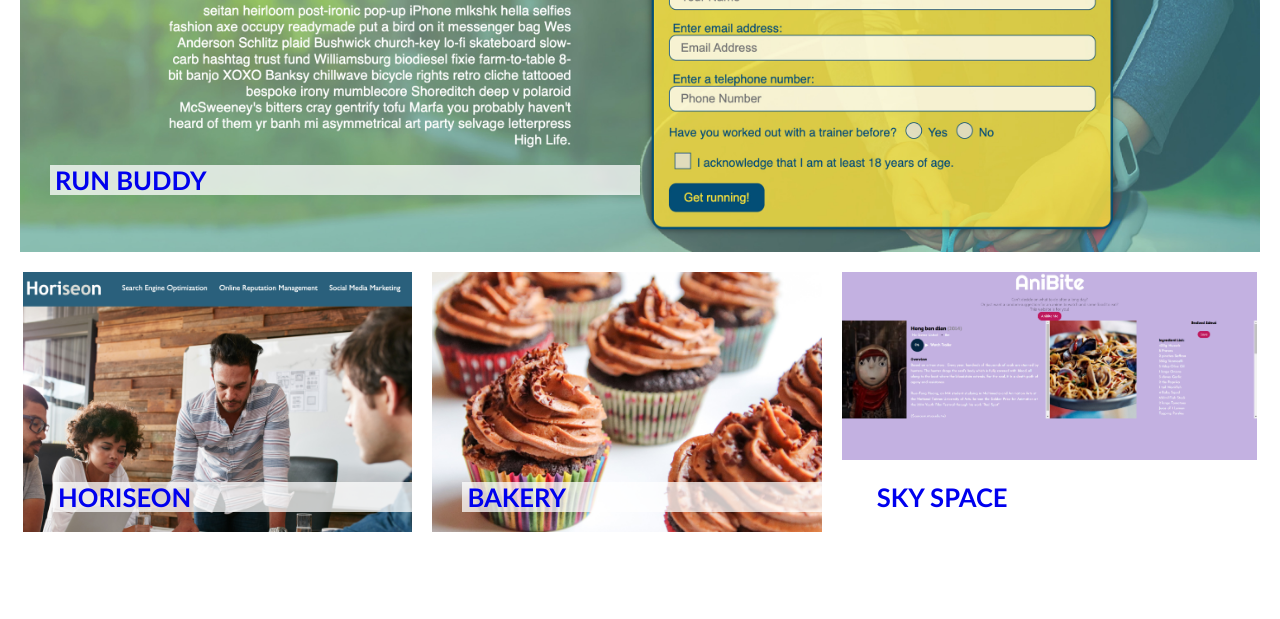
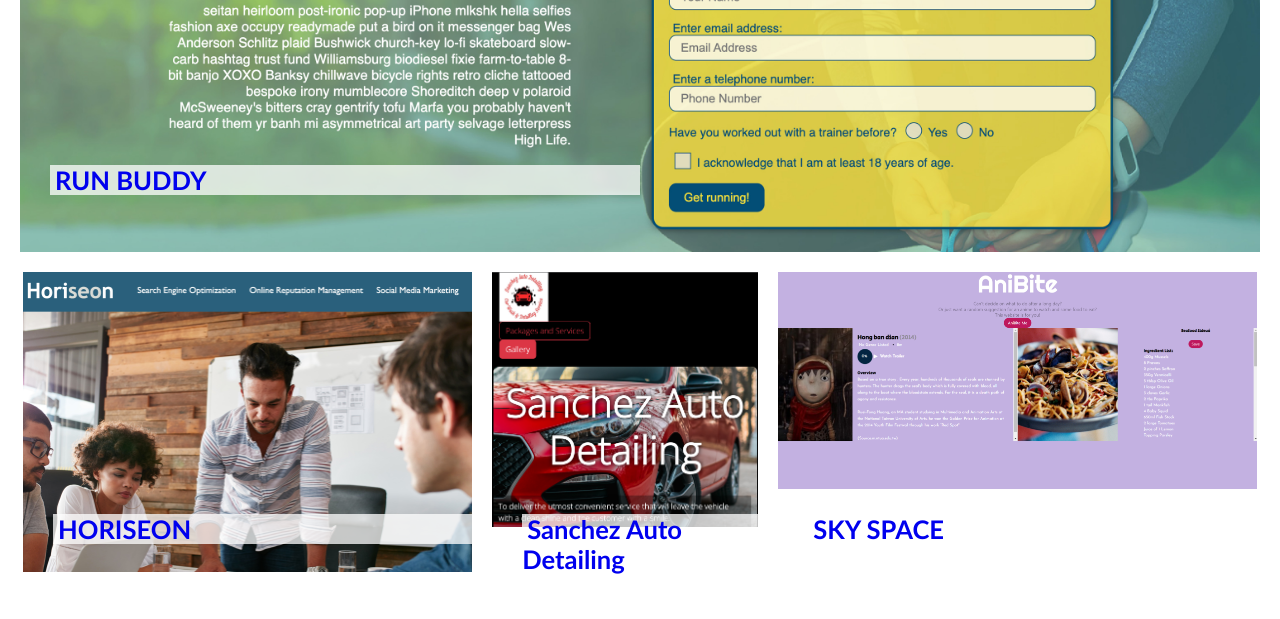
Before and after one commit to krista20/krista-portfolio, a plain HTML site: page index.html in a window 1280 px wide. Shown: the part 1537-2156 px from the top of the page. Drawn offline with Linux system fonts and the light colour scheme.

Commit message:
added new project

```diff
--- a/assets/css/style.css
+++ b/assets/css/style.css
@@ -131,7 +131,7 @@ header nav ul {
     position: relative;
 }
 
-.bakery {
+.sanchez-detailing {
     position:relative;
 }
 
--- a/index.html
+++ b/index.html
@@ -71,14 +71,14 @@
         <a  target="_blank" href="https://krista20.github.io/horiseon/">
                 <img src="./assets/images/horiseon-img.jpg" alt="clickable image to horiseon website"></a>
         </div>
-        <!-- BAKERY -->
+        <!-- SANCHEZ-DETAILING -->
         <!-- LINK IS FOR PLACEMENT ONLY -->
-        <div class="bakery">
-        <a class="absolute" target="_blank" href="https://www.dreamycreations.com/">BAKERY</a>
-        <a  target="_blank" href="https://www.dreamycreations.com/">
-            <img src="./assets/images/bakery-img.jpg" alt="clickable image to bakery website"></a>
+        <div class="sanchez-detailing">
+        <a class="absolute" target="_blank" href="https://sanchez-detailing.herokuapp.com/">Sanchez Auto Detailing</a>
+        <a  target="_blank" href="https://sanchez-detailing.herokuapp.com/">
+            <img src="./assets/images/sanchez-autodetailing.png" alt="clickable image to sanchez-detailing website"></a>
         </div>
-        <!-- SKY SPACE -->
+        <!-- anibite -->
         <!-- LINK IS FOR PLACEMENT ONLY -->
         <div class="anibite">
         <a class="absolute" target="_blank" href="https://blakee-marcus.github.io/turbo-octo-spoon/homepage.html">SKY SPACE</a>
```
Also changed, not shown: assets/images/sanchez-autodetailing.png (added).
